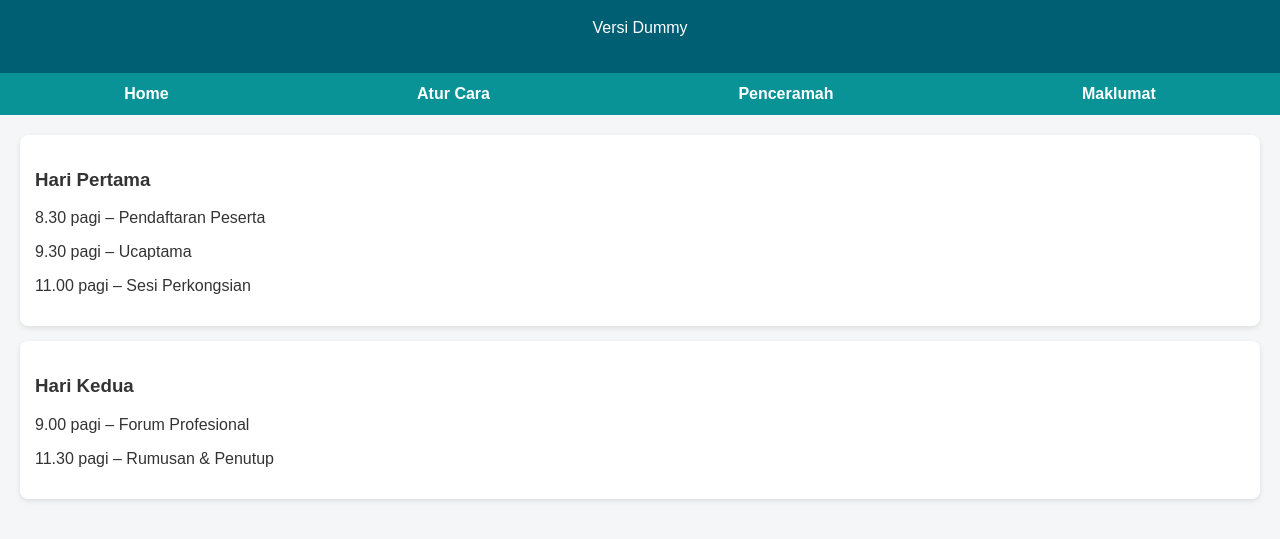
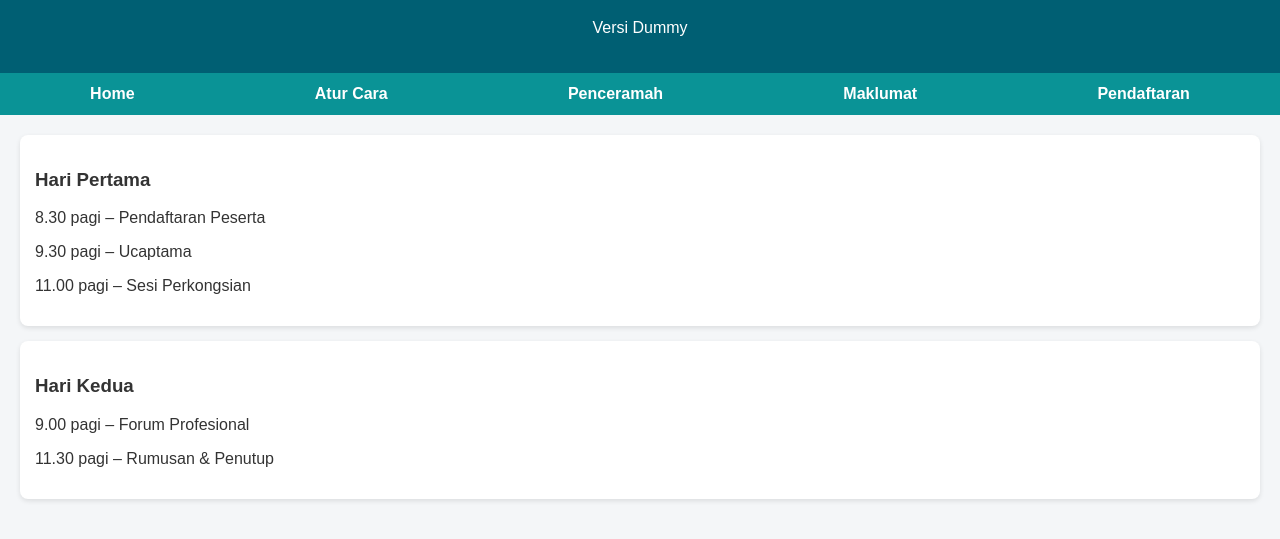
Before and after one commit to Hafiz-pksp/PERSIDANGAN-PEGAWAI-KERJA-SOSIAL-PERUBATAN-MALAYSIA, a plain HTML site: page schedule.html in a window 1280 px wide. Shown: the part 81-620 px from the top of the page. Drawn offline with Linux system fonts and the light colour scheme.

Commit message:
Update schedule.html

```diff
--- a/schedule.html
+++ b/schedule.html
@@ -18,6 +18,7 @@
   <a href="schedule.html">Atur Cara</a>
   <a href="speakers.html">Penceramah</a>
   <a href="info.html">Maklumat</a>
+  <a href="register.html">Pendaftaran</a>
 </nav>
 
 <main>
```
